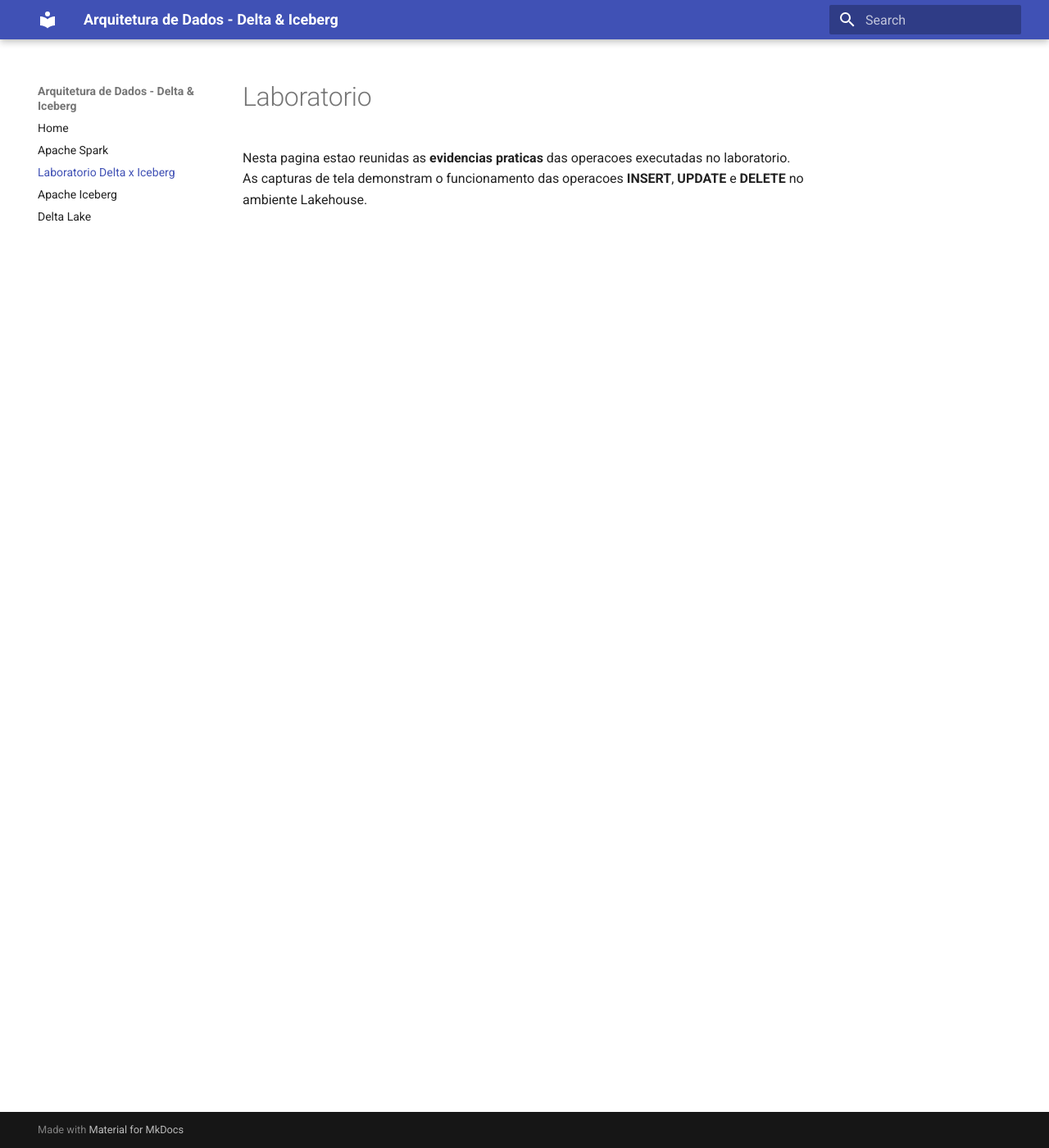
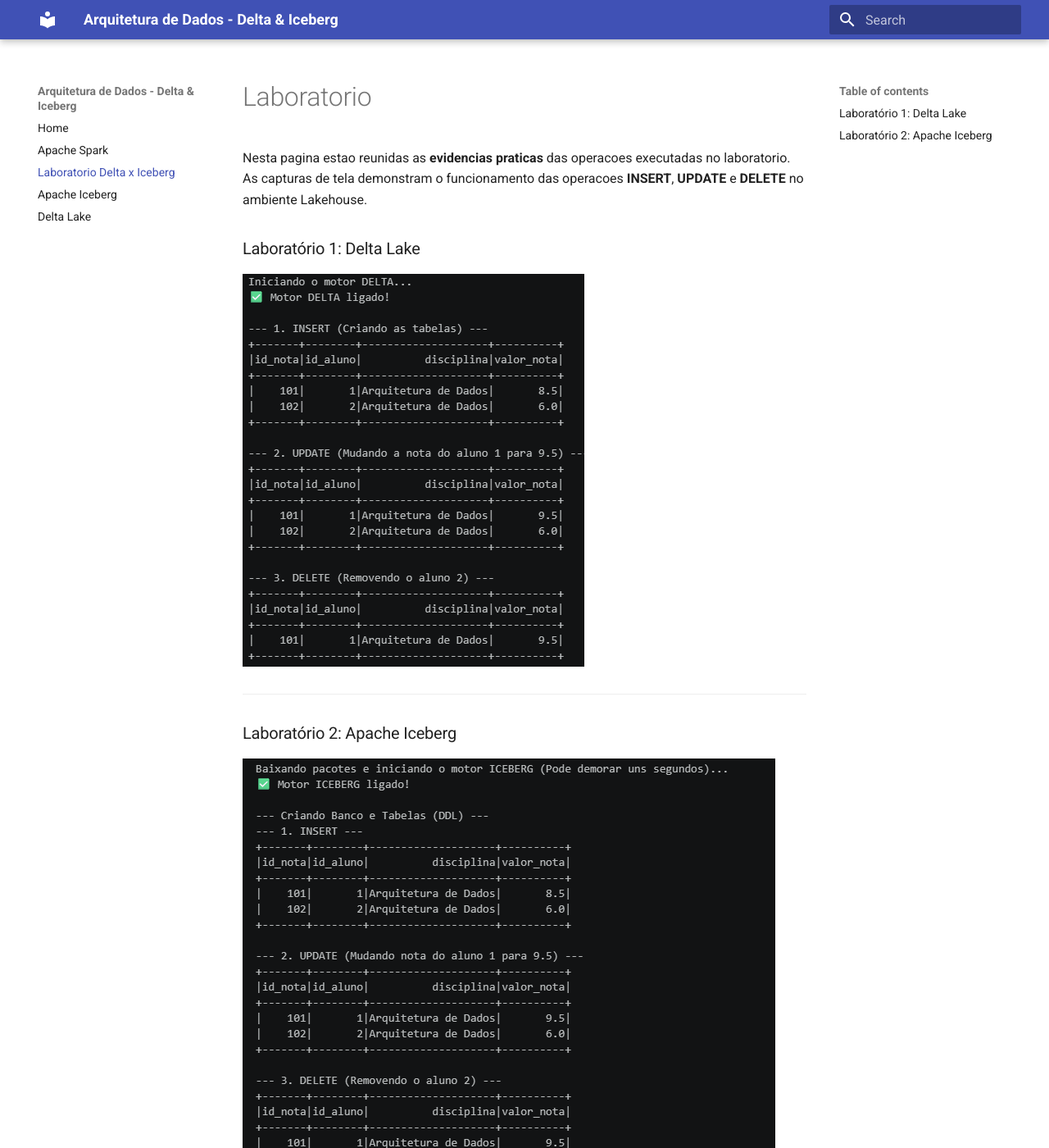
Before and after one commit to frank-cardoso/spark-lakehouse-delta-iceberg, an MkDocs documentation site: the page built from docs/laboratorio.md, in a window 1280 px wide and 1400 px high. Shown: the whole window at 82% size. Built offline with MkDocs 1.6.1 and Material for MkDocs 9.7.7, drawn with Linux system fonts in a browser that asks for light colours.

Commit message:
Adiciona evidências práticas e detalhes de setup
Inclui capturas de tela dos laboratórios de Delta Lake e Apache Iceberg na documentação, detalha o processo de configuração do ambiente com Poetry e VS Code, e adiciona links de referência. Facilita a reprodução dos experimentos e esclarece requisitos específicos para execução em Windows.

```diff
--- a/docs/laboratorio.md
+++ b/docs/laboratorio.md
@@ -1,3 +1,11 @@
 # Laboratorio
 
 Nesta pagina estao reunidas as **evidencias praticas** das operacoes executadas no laboratorio. As capturas de tela demonstram o funcionamento das operacoes **INSERT**, **UPDATE** e **DELETE** no ambiente Lakehouse.
+
+### Laboratório 1: Delta Lake
+![Execução do Delta Lake](assets/delta_lab.png)
+
+---
+
+### Laboratório 2: Apache Iceberg
+![Execução do Apache Iceberg](assets/iceberg.png)
```
Also changed, not shown: README.md (+25 -3 lines), docs/delta.md (+2 -1 lines), docs/iceberg.md (+2 -1 lines), docs/assets/delta_lab.png (added), docs/assets/iceberg.png (added).
